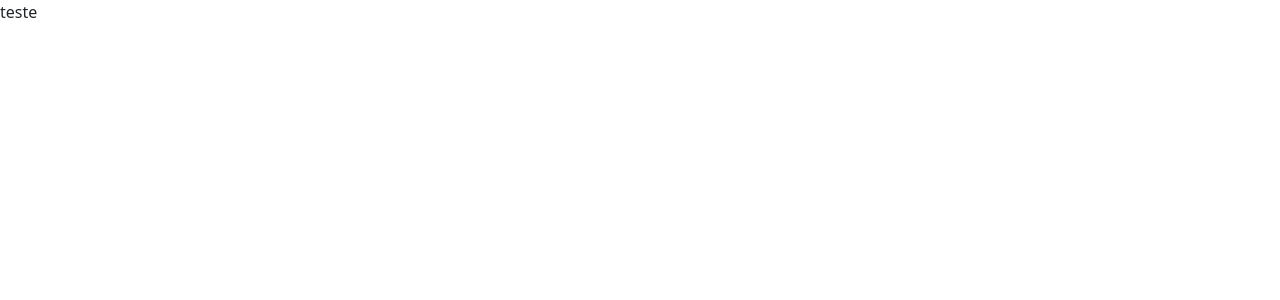
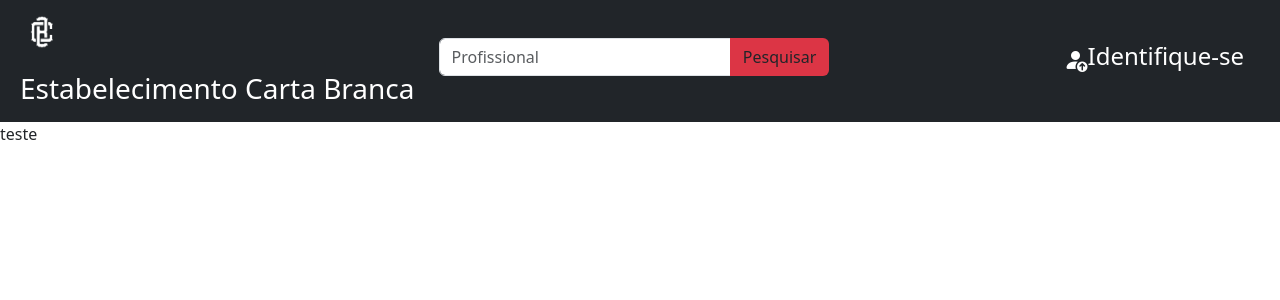
Before and after one commit to torchelsenjennifer/carta-branca-area-cliente-front, a Next.js app: page / in a window 1280 px wide. Shown: the top 300 px of the page. Built offline with nearby package versions, Linux system fonts and the light colour scheme.

Commit message:
⚡ ┇ adicionando menu horizontal

```diff
--- a/app/layout.jsx
+++ b/app/layout.jsx
@@ -1,5 +1,6 @@
 import 'bootstrap/dist/css/bootstrap.css'
 import 'bootstrap-icons/font/bootstrap-icons.css';
+import Titulo from '@/components/Titulo';
 
 export const metadata = {
   title: 'Carta Branca',
@@ -10,6 +11,7 @@ export default function RootLayout({ children }) {
   return (
     <html lang="pt-br">
       <body>
+		<Titulo/>
           {children}
       </body>
     </html>
--- /dev/null
+++ b/components/Titulo.jsx
@@ -0,0 +1,34 @@
+import Link from "next/link";
+
+export default function Titulo() {
+  return (
+    <nav class="navbar bg-dark">
+      <div className="row container-fluid">
+        <div className="col">
+          <Link className="navbar-brand text-white" href="/">
+            <img
+              src="./logoCartaBranca.png"
+              alt="Bootstrap"
+              width="60"
+              height="48"
+              className="d-inline-block align-text-top float-start"
+            />
+            <h3 className="float-start mt-3 ms-2">Estabelecimento Carta Branca</h3>
+          </Link>
+        </div>
+		<div className="col text-white">
+			<div className="input-group mb-3 mt-2">
+				<input type="text" className="form-control" placeholder="Profissional" aria-label="Recipient's username" aria-describedby="button-addon2" />
+				<button className="btn bg-danger" type="button" id="button-addon2">Pesquisar</button>
+			</div>
+		</div>
+		<div className="col">
+			<Link href="/login" className="text-white">
+				<h4 className="float-end">Identifique-se</h4>
+				<i class="bi bi-person-fill-up text-white ms-2 float-end fs-4"></i>
+			</Link>
+		</div>
+      </div>
+    </nav>
+  );
+}
```
Also changed, not shown: public/logoCartaBranca.png (added).
